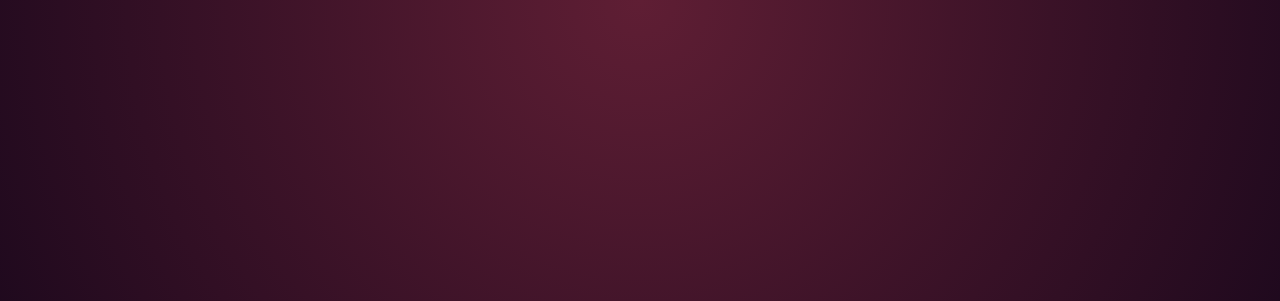
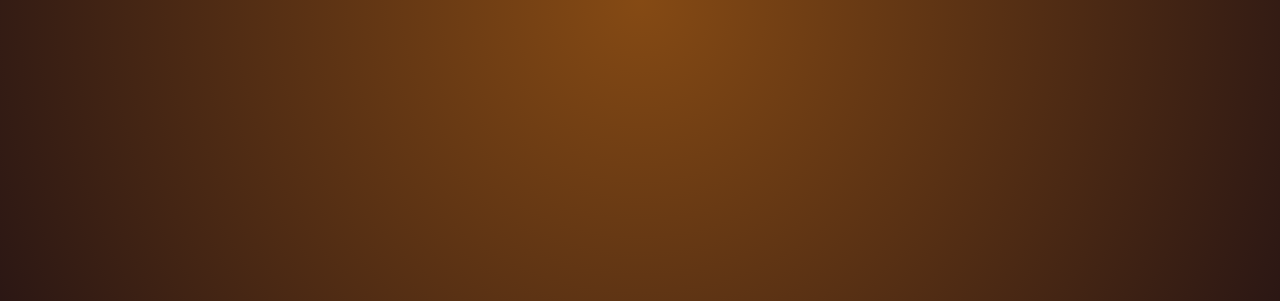
Before and after one commit to LucasRyanC/WeatherApp, a plain HTML site: page index.html in a window 1280 px wide. Shown: the top 301 px of the page. Drawn offline with Linux system fonts and the light colour scheme.

Commit message:
Update body background gradient for improved visual appeal

```diff
--- a/style.css
+++ b/style.css
@@ -6,7 +6,7 @@
 }
 
 body {
-  background: radial-gradient(circle at top, #5f1e34 0%, #030014 100%);
+  background: radial-gradient(circle at top, rgb(133, 74, 20) 0%, #030014 100%);
   min-height: 100vh;
   display: flex;
   justify-content: center;
```
